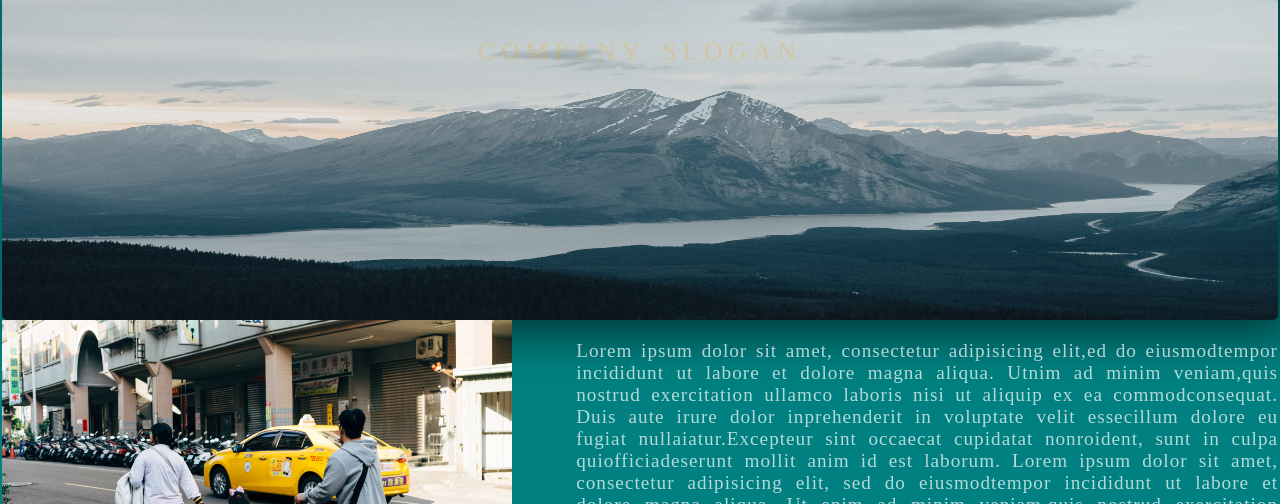
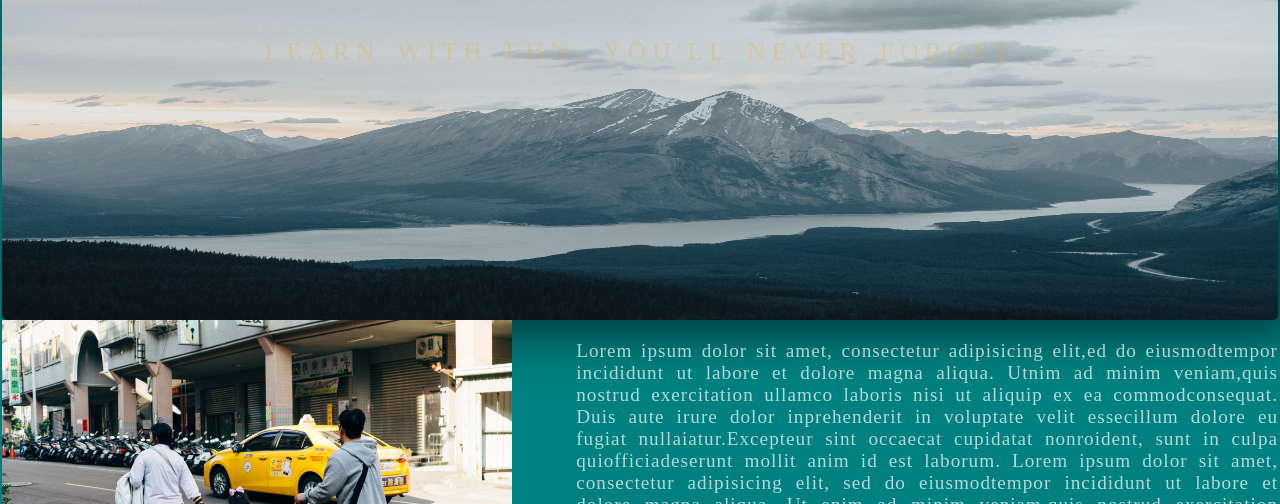
Before and after one commit to AshwinSharma9129/AshwinSharma9129.github.io, a plain HTML site: page index.html in a window 1280 px wide. Shown: the part 296-800 px from the top of the page. Drawn offline with Linux system fonts and the light colour scheme.

Commit message:
Update index.html

```diff
--- a/index.html
+++ b/index.html
@@ -10,7 +10,7 @@
 	<div class="frame1">
 		<div class = "motto-container">
 			<div class = "compName"><p>Company Name</p></div>
-			<div class="motto"><p> Company slogan</p></div>
+			<div class="motto"><p> Learn with fun, You'll never forget</p></div>
 		</div>
 		<a href="#frame2">
 			<div class="scrollDwn">
```
